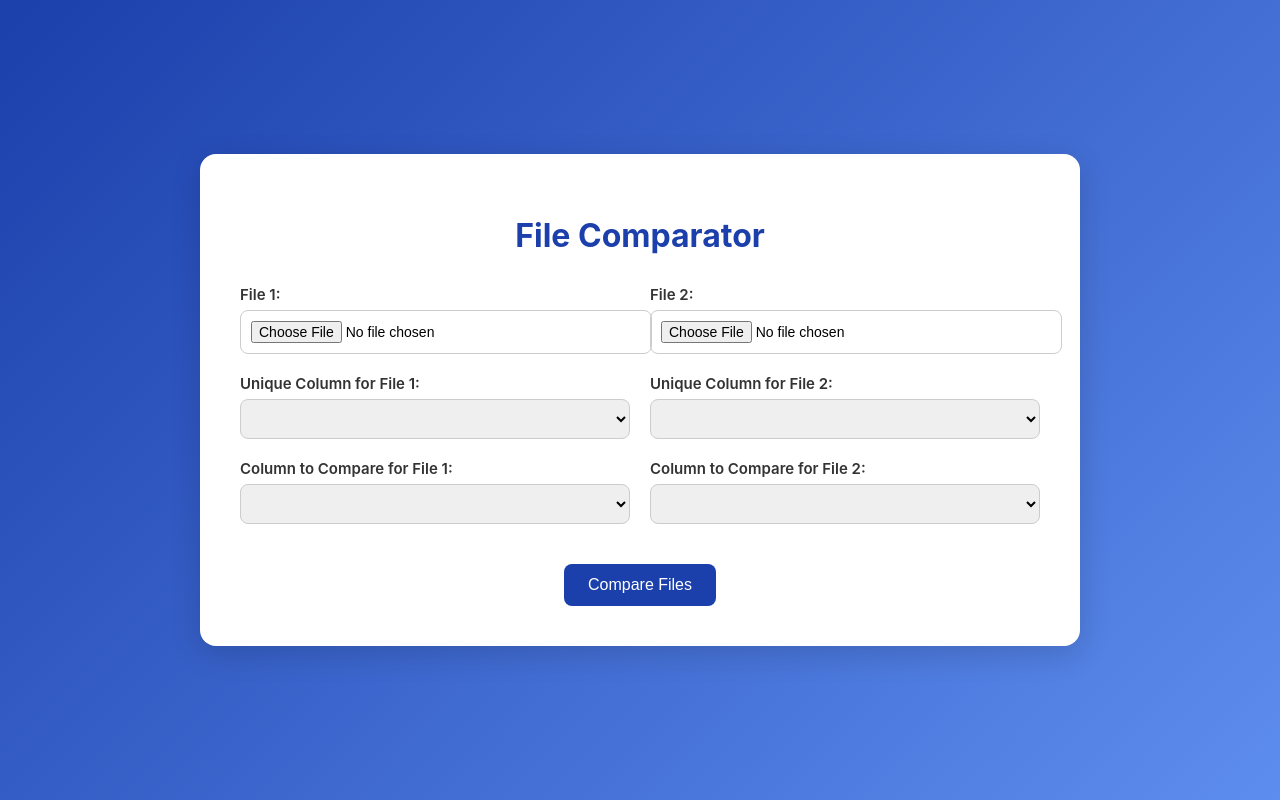
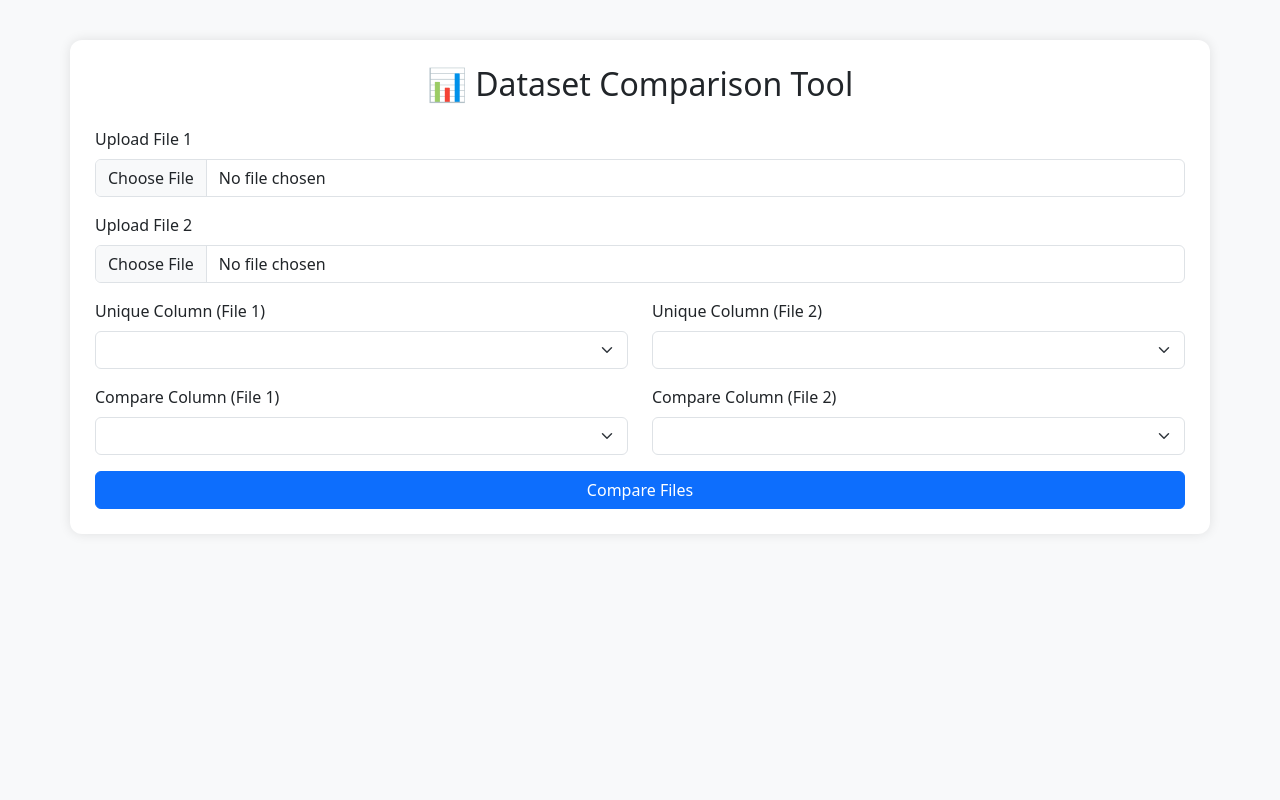
Before and after one commit to amritM03/Dataset-Comparison-Web-App, a Flask app: page / in a window 1280 px wide. Run offline with Flask 3, Linux system fonts and the light colour scheme; lists and menus that the app fills with data are empty.

Commit message:
Update index.html

```diff
--- a/templates/index.html
+++ b/templates/index.html
@@ -2,231 +2,139 @@
 <html lang="en">
 <head>
     <meta charset="UTF-8">
-  <meta name="viewport" content="width=device-width, initial-scale=1.0">
-  <title>File Comparator</title>
+    <title>Dataset Comparison Tool</title>
+    <link href="https://cdn.jsdelivr.net/npm/bootstrap@5.3.0/dist/css/bootstrap.min.css" rel="stylesheet">
     <style>
         body {
-      font-family: "Inter", "Roboto", sans-serif;
-      margin: 0;
-      padding: 0;
-      background: linear-gradient(135deg, #1b3fab, #5d8dee);
-      display: flex;
-      justify-content: center;
-      align-items: center;
-      min-height: 100vh;
+            background-color: #f8f9fa;
         }
-
         .container {
-      width: 85%;
-      max-width: 800px;
-      background: #fff;
-      padding: 40px;
-      border-radius: 16px;
-      box-shadow: 0 8px 30px rgba(0,0,0,0.15);
-      animation: fadeIn 0.5s ease-in-out;
+            margin-top: 40px;
+            padding: 25px;
+            background: white;
+            border-radius: 12px;
+            box-shadow: 0px 0px 12px rgba(0,0,0,0.1);
         }
-
-    h1 {
-      font-size: 32px;
-      font-weight: 700;
-      text-align: center;
-      margin-bottom: 30px;
-      color: #1b3fab;
-    }
-
-    form {
-      display: grid;
-      grid-template-columns: 1fr 1fr;
-      gap: 20px;
-    }
-
-    label {
-      font-size: 15px;
-      font-weight: 600;
-      color: #333;
-      margin-bottom: 6px;
-      display: block;
-    }
-
-    input[type="file"],
-    select {
-      padding: 10px;
-      border: 1px solid #ccc;
-      border-radius: 8px;
-      width: 100%;
-      font-size: 14px;
-      transition: border 0.2s ease;
-    }
-
-    input[type="file"]:focus,
-    select:focus {
-      border-color: #1b3fab;
-      outline: none;
-    }
-
-    .submit-container {
-      grid-column: span 2;
+        .loading {
+            display: none;
             text-align: center;
             margin-top: 20px;
         }
-
-    input[type="submit"] {
-      background-color: #1b3fab;
-      color: #fff;
-      padding: 12px 24px;
-      font-size: 16px;
-      border: none;
-      border-radius: 8px;
-      cursor: pointer;
-      transition: background-color 0.3s ease;
-    }
-
-    input[type="submit"]:hover {
-      background-color: #16327e;
-    }
-
-    .download-links {
-      margin-top: 30px;
-      text-align: center;
-    }
-
-    .download-links a {
-      display: inline-block;
-      padding: 12px 24px;
-      background-color: #28a745;
-      color: #fff;
-      text-decoration: none;
-      border-radius: 8px;
-      font-size: 15px;
-      transition: background-color 0.3s ease;
-    }
-
-    .download-links a:hover {
-      background-color: #218838;
-    }
-
-    @keyframes fadeIn {
-      from {opacity: 0; transform: translateY(20px);}
-      to {opacity: 1; transform: translateY(0);}
+        .loading span {
+            font-size: 1.2rem;
+            color: #007bff;
         }
     </style>
-
-  <script>
-    async function uploadFiles() {
-      const file1 = document.getElementById('file1').files[0];
-      const file2 = document.getElementById('file2').files[0];
-
-      if (file1 && file2) {
-        const formData = new FormData();
-        formData.append('file1', file1);
-        formData.append('file2', file2);
-
-        try {
-          const response = await fetch('/get_headers', {
-            method: 'POST',
-            body: formData
-          });
-
-          if (!response.ok) {
-            throw new Error('Error fetching headers');
-          }
-
-          const headers = await response.json();
-
-          if (headers.error) {
-            alert(headers.error);
-            return;
-          }
-
-          populateDropdowns(headers);
-
-        } catch (error) {
-          console.error('Error:', error);
-        }
-      }
-    }
-
-    function populateDropdowns(headers) {
-      const uniqueColumnSelect1 = document.getElementById('unique_column1');
-      const uniqueColumnSelect2 = document.getElementById('unique_column2');
-      const columnsToCompareSelect1 = document.getElementById('columns_to_compare1');
-      const columnsToCompareSelect2 = document.getElementById('columns_to_compare2');
-
-      // Reset with placeholders
-      uniqueColumnSelect1.innerHTML = '<option disabled selected>Select column</option>';
-      uniqueColumnSelect2.innerHTML = '<option disabled selected>Select column</option>';
-      columnsToCompareSelect1.innerHTML = '<option disabled selected>Select column</option>';
-      columnsToCompareSelect2.innerHTML = '<option disabled selected>Select column</option>';
-
-      if (!headers['file1'].length || !headers['file2'].length) {
-        alert("One or both files have no headers.");
-        return;
-      }
-
-      headers['file1'].forEach(header => {
-        const option1 = document.createElement('option');
-        option1.value = header;
-        option1.textContent = header;
-        uniqueColumnSelect1.appendChild(option1);
-
-        const option2 = document.createElement('option');
-        option2.value = header;
-        option2.textContent = header;
-        columnsToCompareSelect1.appendChild(option2);
-      });
-
-      headers['file2'].forEach(header => {
-        const option1 = document.createElement('option');
-        option1.value = header;
-        option1.textContent = header;
-        uniqueColumnSelect2.appendChild(option1);
-
-        const option2 = document.createElement('option');
-        option2.value = header;
-        option2.textContent = header;
-        columnsToCompareSelect2.appendChild(option2);
-      });
-    }
-  </script>
 </head>
 <body>
 <div class="container">
-    <h1>File Comparator</h1>
-    <form method="post" enctype="multipart/form-data" action="/">
-      <div>
-        <label for="file1">File 1:</label>
-        <input type="file" id="file1" name="file1" accept=".xlsx,.xls,.csv,.tsv,.txt" onchange="uploadFiles()" required>
+    <h2 class="text-center mb-4">📊 Dataset Comparison Tool</h2>
+
+    <form id="uploadForm" enctype="multipart/form-data">
+        <div class="mb-3">
+            <label class="form-label">Upload File 1</label>
+            <input class="form-control" type="file" name="file1" required>
         </div>
-      <div>
-        <label for="file2">File 2:</label>
-        <input type="file" id="file2" name="file2" accept=".xlsx,.xls,.csv,.tsv,.txt" onchange="uploadFiles()" required>
+        <div class="mb-3">
+            <label class="form-label">Upload File 2</label>
+            <input class="form-control" type="file" name="file2" required>
         </div>
-      <div>
-        <label for="unique_column1">Unique Column for File 1:</label>
-        <select id="unique_column1" name="unique_column1"></select>
+
+        <div class="row">
+            <div class="col-md-6 mb-3">
+                <label class="form-label">Unique Column (File 1)</label>
+                <select class="form-select" name="unique_column_file1" required></select>
             </div>
-      <div>
-        <label for="unique_column2">Unique Column for File 2:</label>
-        <select id="unique_column2" name="unique_column2"></select>
+            <div class="col-md-6 mb-3">
+                <label class="form-label">Unique Column (File 2)</label>
+                <select class="form-select" name="unique_column_file2" required></select>
             </div>
-      <div>
-        <label for="columns_to_compare1">Column to Compare for File 1:</label>
-        <select id="columns_to_compare1" name="columns_to_compare1"></select>
         </div>
-      <div>
-        <label for="columns_to_compare2">Column to Compare for File 2:</label>
-        <select id="columns_to_compare2" name="columns_to_compare2"></select>
+
+        <div class="row">
+            <div class="col-md-6 mb-3">
+                <label class="form-label">Compare Column (File 1)</label>
+                <select class="form-select" name="compare_column_file1" required></select>
             </div>
-      <div class="submit-container">
-        <input type="submit" value="Compare Files">
+            <div class="col-md-6 mb-3">
+                <label class="form-label">Compare Column (File 2)</label>
+                <select class="form-select" name="compare_column_file2" required></select>
             </div>
+        </div>
+
+        <button type="submit" class="btn btn-primary w-100">Compare Files</button>
     </form>
 
-    {% if sheets_available %}
-    <div class="download-links">
-      <a href="/download">Download Comparison Result</a>
+    <div class="loading" id="loading">
+        <div class="spinner-border text-primary" role="status"></div>
+        <span> Processing... Please wait </span>
     </div>
-    {% endif %}
 </div>
+
+<script src="https://code.jquery.com/jquery-3.6.0.min.js"></script>
+<script>
+$(document).ready(function(){
+
+    // When files are uploaded → fetch headers
+    $("input[name='file1'], input[name='file2']").on("change", function(){
+        var formData = new FormData($("#uploadForm")[0]);
+        $.ajax({
+            url: "/get_headers",
+            type: "POST",
+            data: formData,
+            processData: false,
+            contentType: false,
+            success: function(data){
+                let file1_headers = data.file1_headers;
+                let file2_headers = data.file2_headers;
+
+                $("select[name='unique_column_file1'], select[name='compare_column_file1']").empty();
+                $("select[name='unique_column_file2'], select[name='compare_column_file2']").empty();
+
+                file1_headers.forEach(col => {
+                    $("select[name='unique_column_file1'], select[name='compare_column_file1']")
+                        .append(new Option(col, col));
+                });
+
+                file2_headers.forEach(col => {
+                    $("select[name='unique_column_file2'], select[name='compare_column_file2']")
+                        .append(new Option(col, col));
+                });
+            }
+        });
+    });
+
+    // On form submit → trigger download
+    $("#uploadForm").on("submit", function(e){
+        e.preventDefault();
+        $("#loading").show();
+
+        var formData = new FormData(this);
+
+        fetch("/compare", {
+            method: "POST",
+            body: formData
+        })
+        .then(response => {
+            if (!response.ok) throw new Error("Error generating file");
+            return response.blob();
+        })
+        .then(blob => {
+            $("#loading").hide();
+            const url = window.URL.createObjectURL(blob);
+            const a = document.createElement("a");
+            a.href = url;
+            a.download = "comparison_result.xlsx";
+            document.body.appendChild(a);
+            a.click();
+            a.remove();
+        })
+        .catch(err => {
+            $("#loading").hide();
+            alert("Error: " + err.message);
+        });
+    });
+});
+</script>
 </body>
 </html>
```
Lines whose indentation alone changed are shown as unchanged.
